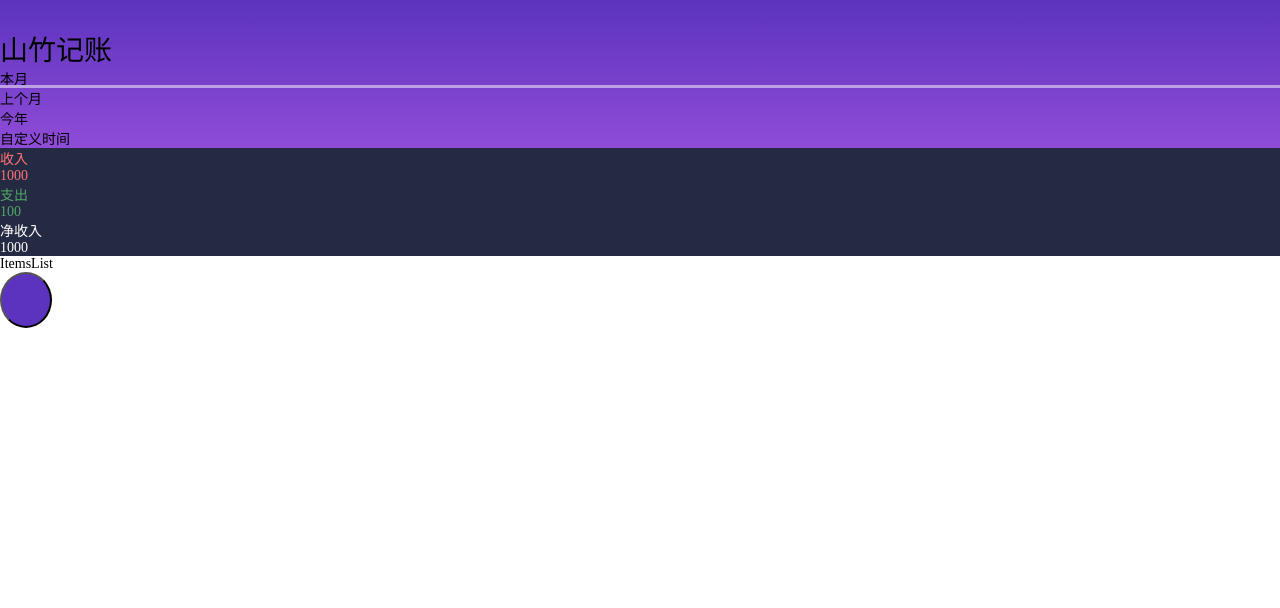
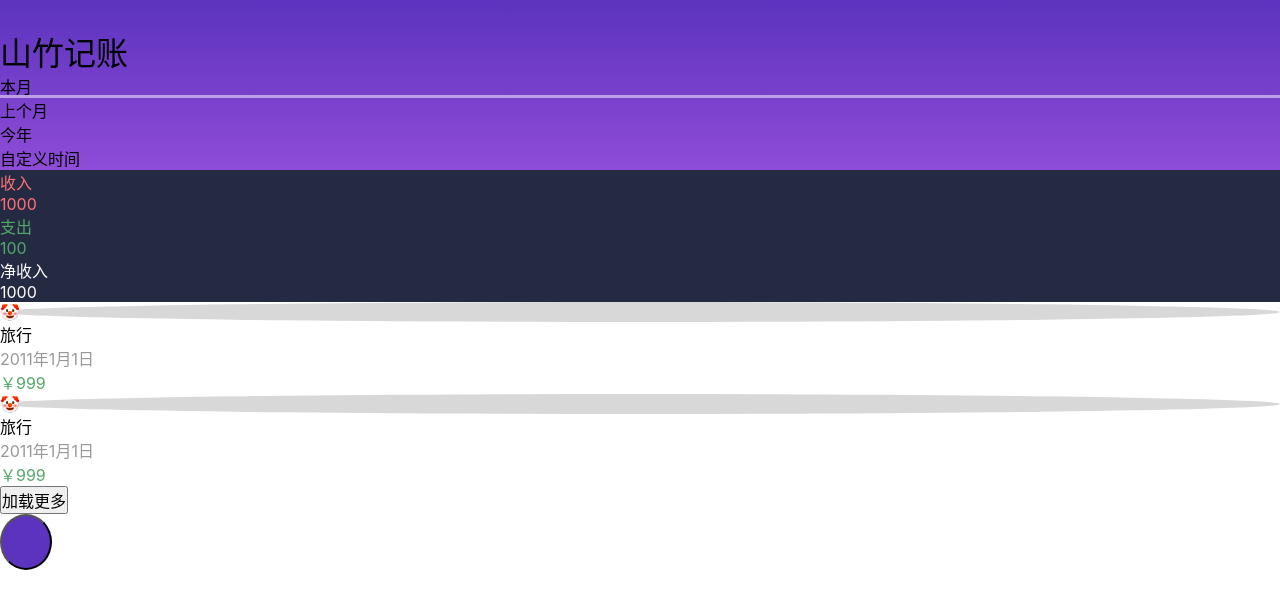
Before and after one commit to NiiXu/react-mangosteen-2, a React (Vite) app: page /items in a window 1280 px wide. Shown: the top 608 px of the page. Built offline with nearby package versions, Linux system fonts and the light colour scheme.

Commit message:
完成 ItemsList 组件，ItemsPage 页面基本完成

```diff
--- a/src/app.scss
+++ b/src/app.scss
@@ -1,5 +1,9 @@
 html{
-  font-size: 14px;
+  font-size: 16px;
+  font-family: -apple-system, Helvetica,  Arial, "Liberation Sans",
+  "PingFang SC", "Hiragino Sans GB", "Noto Sans CJK SC", "Source Han Sans SC",
+  "Source Han Sans CN", "Microsoft YaHei", "Wenquanyi Micro Hei", "WenQuanYi Zen Hei",
+  "ST Heiti", SimHei, "WenQuanYi Zen Hei Sharp", sans-serif;
 }
 :root {
   --un-shadow-color: red;
--- a/src/pages/Home.tsx
+++ b/src/pages/Home.tsx
@@ -33,9 +33,7 @@ export const Home: React.FC<Props> = (props) => {
       <img mt-20vh mb-20vh width="128" height="130" src={p} />
     </div>
     <div px-16px>
-      <button h-48px w="100%" bg="#5C33BE" b-none text-white
-        rounded-8px
-      >开始记账</button>
+      <button j-btn>开始记账</button>
     </div>
     <AddItemFloatButton />
   </div >
--- a/src/pages/ItemsPage.tsx
+++ b/src/pages/ItemsPage.tsx
@@ -12,6 +12,28 @@ const Div = styled.div`
   `
 export const ItemsPage: React.FC = () => {
     const [timeRange, setTimeRange] = useState<TimeRange>('thisMonth')
+    const [items, setItems] = useState<Item[]>([
+        {
+            id: 1,
+            user_id: 1,
+            kind:'incomes',
+            amount: 1000,
+            tag_ids: [1],
+            happen_at: '2023-01-01T00:00:00.000Z',
+            created_at: '2023-01-01T00:00:00.000Z',
+            updated_at: '2023-01-01T00:00:00.000Z',
+        },
+        {
+            id: 2,
+            user_id: 2,
+            kind:'incomes',
+            amount: 1000,
+            tag_ids: [1],
+            happen_at: '2023-01-01T00:00:00.000Z',
+            created_at: '2023-01-01T00:00:00.000Z',
+            updated_at: '2023-01-01T00:00:00.000Z',
+        }
+    ])
     return (
         <div>
            <Div>
@@ -19,7 +41,7 @@ export const ItemsPage: React.FC = () => {
                <TimeRangePicker selected={timeRange} onSelected={ setTimeRange }/>
            </Div>
             <ItemsSummary/>
-            <ItemsList/>
+            <ItemsList items={items}/>
             <AddItemFloatButton/>
         </div>
     )
--- a/src/pages/ItemsPage/ItemsList.tsx
+++ b/src/pages/ItemsPage/ItemsList.tsx
@@ -1,3 +1,30 @@
-export const ItemsList: React.FC = () => {
-    return <div>ItemsList </div>
+interface Props {
+    items: Item[]
 }
+export const ItemsList: React.FC<Props> = ({ items }) => {
+    return <div>
+        <ol >
+            {items.map(item =>
+                <li key={item.id} grid grid-cols="[auto_1fr_auto]" grid-rows-2 px-16px py-8px gap-x-12px
+                    border-b-1 b="#EEE">
+                    <div row-start-1 col-start-1 row-end-3 col-end-2 text-24px w-48px h-48px
+                         bg="#D8D8D8" rounded="50%" flex justify-center items-center>
+                        🤡
+                    </div>
+                    <div row-start-1 col-start-2 row-end-2 col-end-3>
+                        旅行
+                    </div>
+                    <div row-start-2 col-start-2 row-end-3 col-end-4 text="#999999">
+                        2011年1月1日
+                    </div>
+                    <div row-start-1 col-start-3 row-end-2 col-end-4 text="#53A867">
+                        ￥999
+                    </div>
+                </li>
+            )}
+        </ol>
+        <div p-16px>
+            <button j-btn>加载更多</button>
+        </div>
+    </div>
+}
--- a/src/shims.d.ts
+++ b/src/shims.d.ts
@@ -14,6 +14,7 @@ declare module 'react' {
     bg?: string
     rounded?: string
     fixed?: boolean
+    b?: string
   }
   interface SVGProps<T> extends SVGAttributes<T>,ClassAttributes<T> {
     w?: string
--- a/uno.config.ts
+++ b/uno.config.ts
@@ -7,6 +7,7 @@ export default defineConfig({
   theme: {
   },
   shortcuts: {
+    'j-btn': 'h-48px w-100% bg-#5C33BE b-none text-white rounded-8px'
   },
   safelist: [],
   presets: [
```
